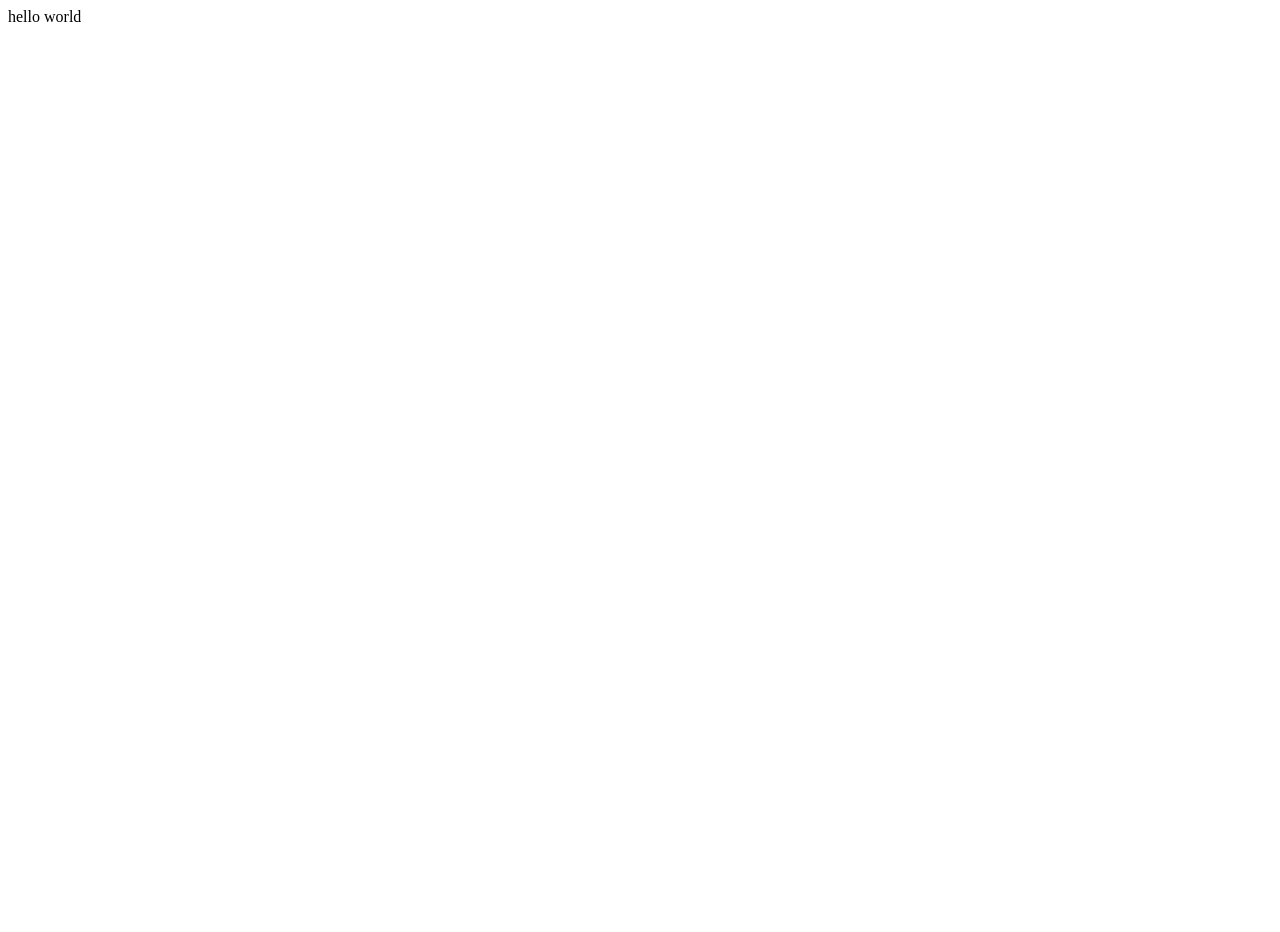
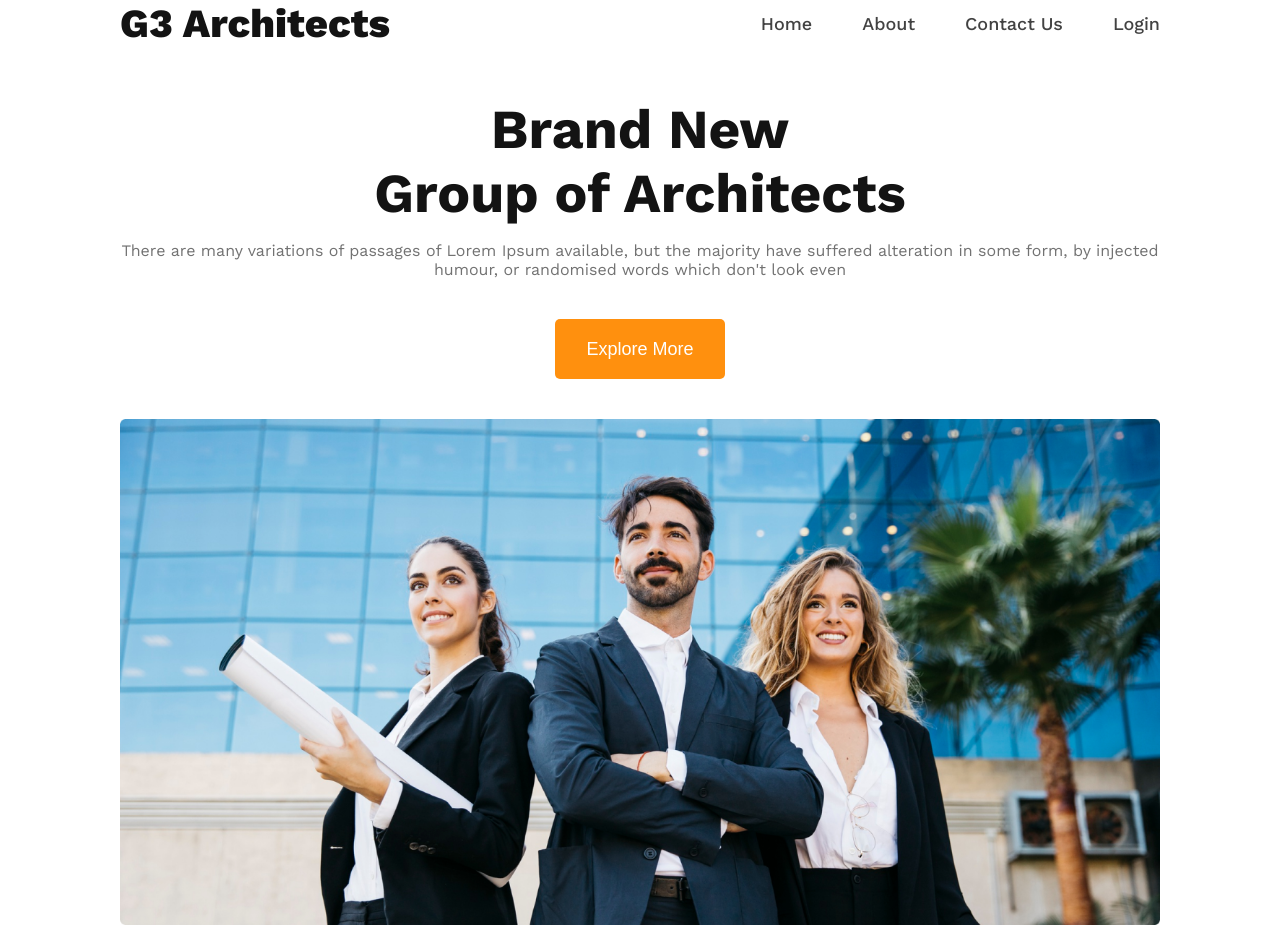
Before and after one commit to aumansur/ph-second-assignment, a plain HTML site: page index.html in a window 1280 px wide. Before the commit the page ends 800 px from the top, so only its background shows below. Drawn offline with nearby package versions, Linux system fonts and the light colour scheme.

Commit message:
header and hero section done

```diff
--- a/index.html
+++ b/index.html
@@ -9,6 +9,29 @@
     <link rel="stylesheet" href="styles/style.css">
 </head>
 <body>
-    hello world
+    <header class="container marginTop">
+        <div class="headerWrapper">
+            <div class="logo">G3 Architects</div>
+            <div class="menu">
+                <a href="">Home</a>
+                <a href="">About</a>
+                <a href="">Contact Us</a>
+                <a href="">Login</a>
+            </div>
+        </div>
+    </header>
+    <!-- hero section start -->
+    <section class="container">
+        <div class="heroText">
+            <h1>Brand New <br> Group of Architects </h1>
+            <p>There are many variations of passages of Lorem Ipsum available, but the majority have suffered alteration in some form, by injected humour, or randomised words which don't look even</p>
+            <button class="primaryBtn">Explore More</button>
+        </div>
+        <div class="heroImage">
+            <img src="images/banner.png" alt="">
+        </div>
+    </section>
+    <!-- hero section end -->
+
 </body>
 </html>
--- a/styles/style.css
+++ b/styles/style.css
@@ -0,0 +1,76 @@
+@import url('https://fonts.googleapis.com/css2?family=Work+Sans:wght@400;500;600;700;800&display=swap');
+body{
+    padding: 0;
+    margin: 0;
+    font-family: 'Work Sans', sans-serif;
+}
+/* Common css */
+.container{
+    width: 1040px;
+    margin: 50px auto;
+}
+.marginTop{
+    margin-top: 0;
+}
+.primaryBtn{
+     width: 170px;
+     height: 60px;
+     color: #fff;
+     background:  #FF900E 10%;
+     border:none  ;
+     font-size: 18px;
+     border: radius 5px;
+     -webkit-border-radius:5px;
+     -moz-border-radius:5px;
+     -ms-border-radius:5px;
+     -o-border-radius:5px;
+}
+/* header style */
+
+.headerWrapper{
+    display: flex;
+    justify-content: space-between;
+    align-items: center;
+
+}
+.logo{
+    color: #131313;
+    font-weight: 900;
+    font-size: 40px;
+}
+.headerWrapper .menu{
+    display: flex;
+    gap: 50px;
+}
+.menu a{
+    text-decoration: none;
+    color: #424242;
+    font-weight: 500;
+font-size: 18px;
+}
+/* hero section style start  */
+.heroText{
+    display: flex;
+    flex-direction: column;
+    align-items: center;
+}
+.heroText h1{
+    font-weight: 700;
+    font-size: 55px;
+
+text-align: center;
+color: #131313;
+margin: 0;
+}
+.heroText p{
+    font-weight: 400;
+    font-size: 16px;
+text-align: center;
+color: #727272;
+margin-bottom: 40px;
+}
+.heroImage img{
+    width: 100%;
+    margin-top: 40px;
+}
+/* hero section style end  */
```
